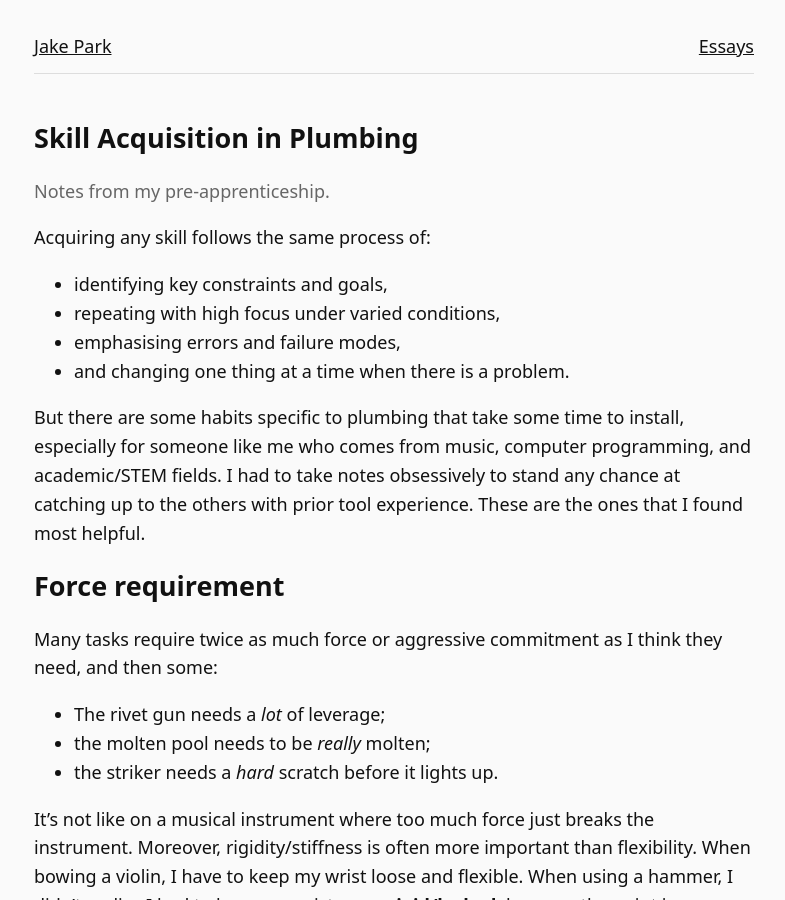
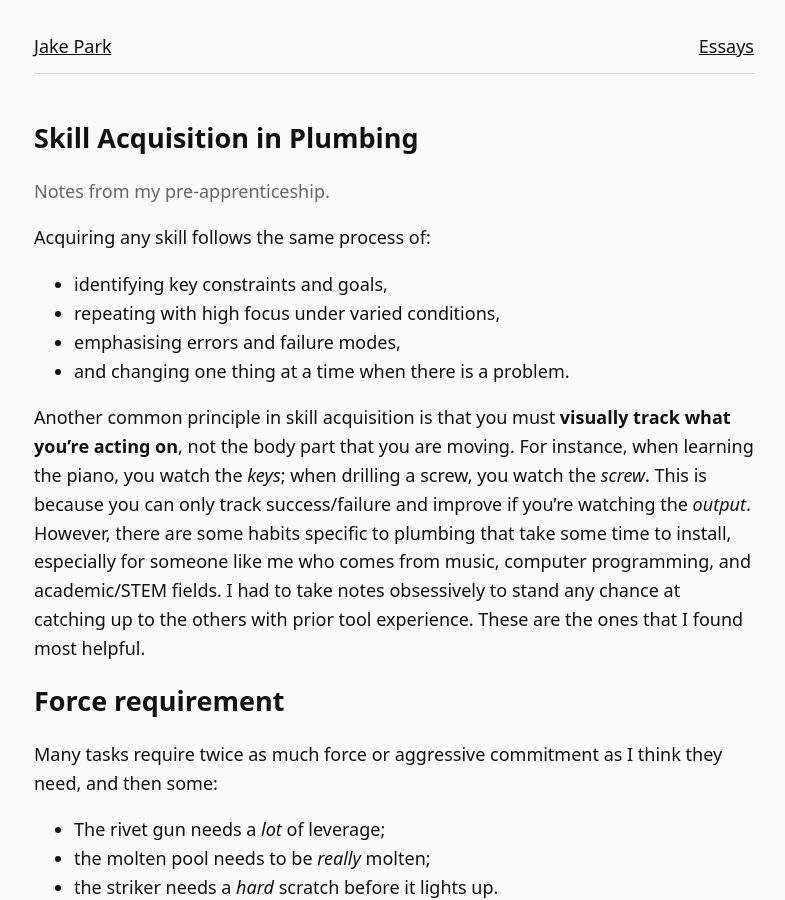
Before and after one commit to JakeHPark/jakehpark.github.io, a Jekyll site: the page built from _essays/Skill Acquisition in Plumbing.md, in a window 1280 px wide and 900 px high. Shown: the whole window, without its empty margins (246-1031 px from the left). Built offline with Jekyll 4.4.1, drawn with Linux system fonts in a browser that asks for light colours; some of the changed text lies outside the part shown.

Commit message:
Update skill acquisition insights in plumbing essay
Revised sections on skill acquisition principles and personal experiences in plumbing, emphasizing the importance of visual tracking, force application, and learning from mistakes.

```diff
--- a/_essays/Skill Acquisition in Plumbing.md
+++ b/_essays/Skill Acquisition in Plumbing.md
@@ -12,7 +12,7 @@ Acquiring any skill follows the same process of:
 - emphasising errors and failure modes,
 - and changing one thing at a time when there is a problem.
 
-But there are some habits specific to plumbing that take some time to install, especially for someone like me who comes from music, computer programming, and academic/STEM fields. I had to take notes obsessively to stand any chance at catching up to the others with prior tool experience. These are the ones that I found most helpful.
+Another common principle in skill acquisition is that you must **visually track what you're acting on**, not the body part that you are moving. For instance, when learning the piano, you watch the *keys*; when drilling a screw, you watch the *screw*. This is because you can only track success/failure and improve if you're watching the *output*. However, there are some habits specific to plumbing that take some time to install, especially for someone like me who comes from music, computer programming, and academic/STEM fields. I had to take notes obsessively to stand any chance at catching up to the others with prior tool experience. These are the ones that I found most helpful.
 
 ## Force requirement
 
@@ -64,7 +64,7 @@ Tool geometry often needs to be memorised by rote. Although it is often useful t
 
 - Drilling and riveting work better when the tool is straight and aligned with the desired direction of the fastener.
 - When using the folding machine, it is important to ensure that flaps do not get stuck on the sides of the machine or bump up against other flaps.
-- The circular saw must be running *before* the blade touches the wood,
+- The circular saw must be running *before* the blade touches the wood;
 - but in contrast, you start the drill *after* you've fully committed with your bodyweight into the target.
 
 It is also important to ask: *what needs to move against what, and in what fashion?* No matter how much you adhere to the Correct Method™, you will keep making ridiculous errors if you do not ask this question:
```
Also changed, not shown: other parts of _essays/Skill Acquisition in Plumbing.md (+1 -1 lines).
